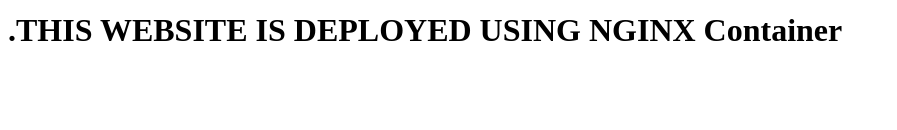
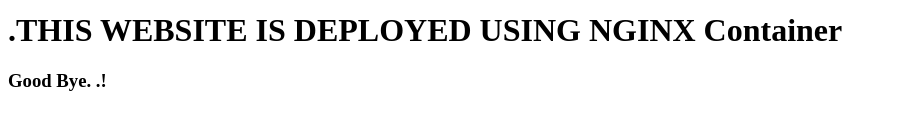
Before and after one commit to STARDITISS/project, a plain HTML site: page index.html in a window 1280 px wide. Shown: the part 150-280 px from the top of the page, without its empty margins (0-897 px from the left). Drawn offline with Linux system fonts and the light colour scheme.

Commit message:
New update

```diff
--- a/index.html
+++ b/index.html
@@ -2,3 +2,4 @@
 <h2> <a href="one.html"> Developer_1 Content </a> </h2>
 <h2> <a href="two.html"> Developer_2 Content </a> </h2>
 <h1> .THIS WEBSITE IS DEPLOYED USING NGINX Container </h1>
+<h3> Good Bye. .! </h3>
```
